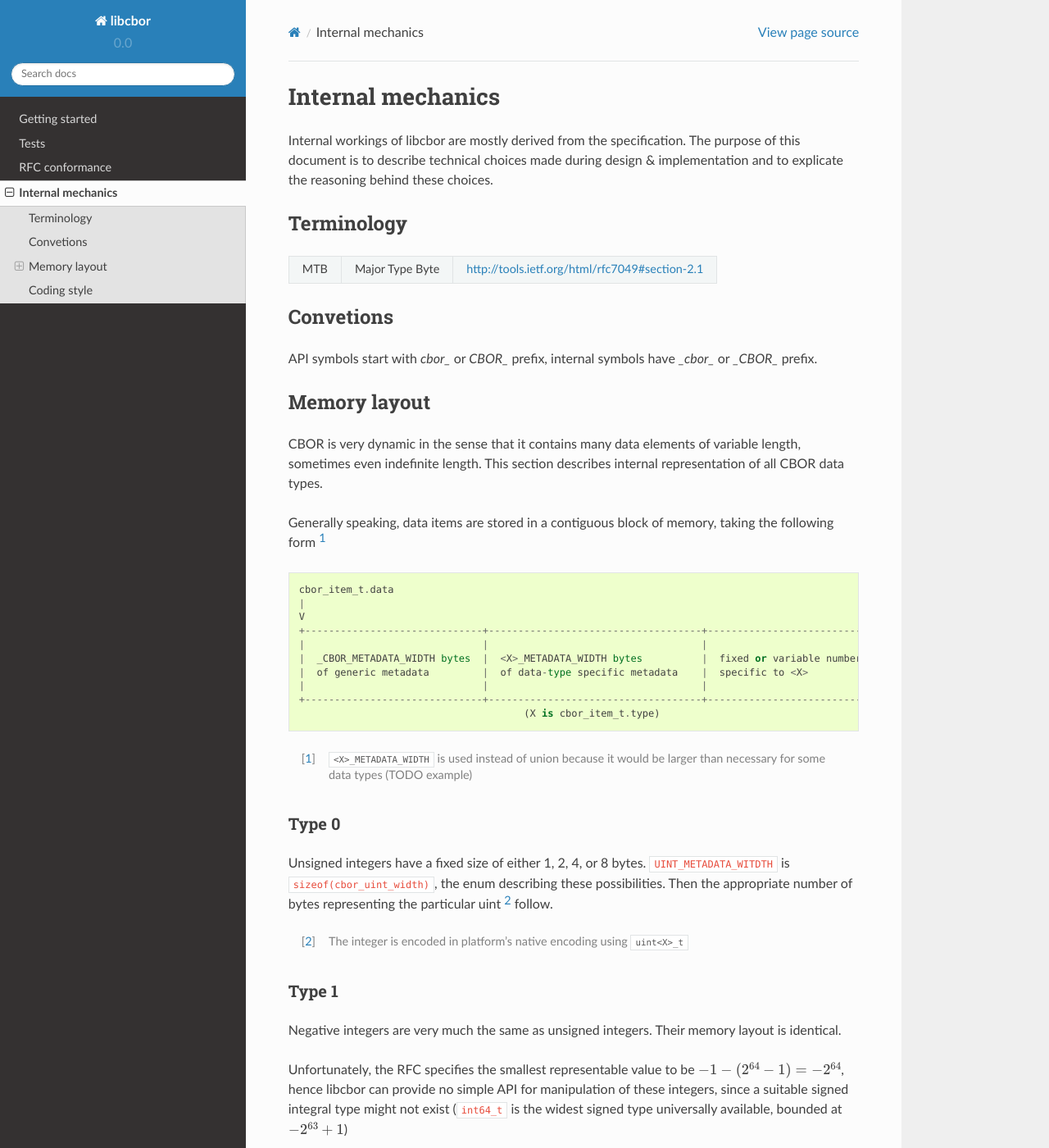
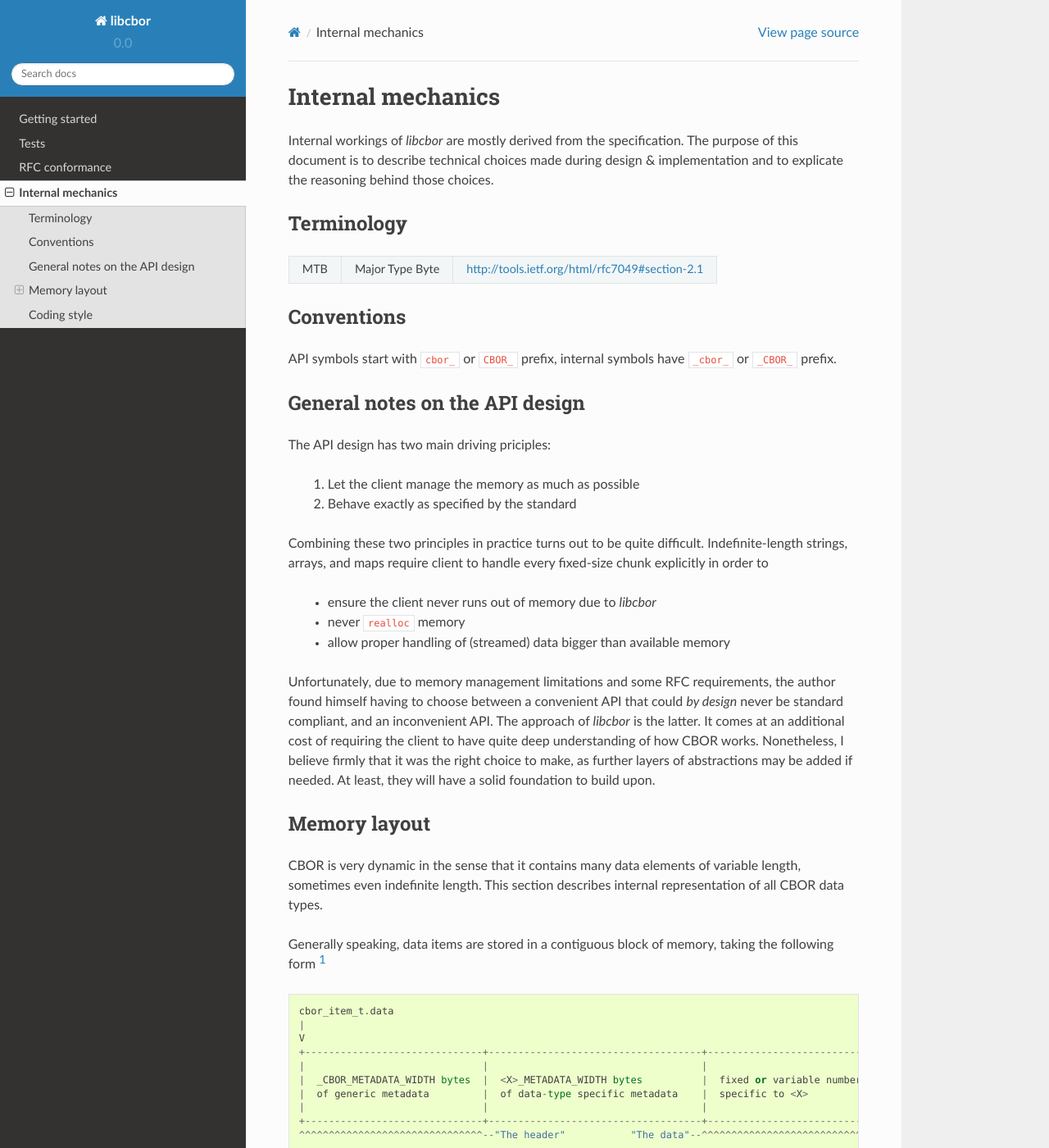
Before and after one commit to PJK/libcbor, a Sphinx documentation site: the page built from doc/source/internal.rst, in a window 1280 px wide and 1400 px high. Shown: the whole window at 82% size. Built offline with Sphinx 7.4.7 and the Read the Docs theme 2.0.0, drawn with Linux system fonts in a browser that asks for light colours; some of the changed text lies outside the part shown.

Commit message:
Document BS

```diff
--- a/doc/source/internal.rst
+++ b/doc/source/internal.rst
@@ -1,7 +1,7 @@
 Internal mechanics
 ==========================
 
-Internal workings of libcbor are mostly derived from the specification. The purpose of this document is to describe technical choices made during design & implementation and to explicate the reasoning behind these choices.
+Internal workings of *libcbor* are mostly derived from the specification. The purpose of this document is to describe technical choices made during design & implementation and to explicate the reasoning behind those choices.
 
 Terminology
 ---------------
@@ -9,9 +9,25 @@ Terminology
 MTB Major Type Byte    http://tools.ietf.org/html/rfc7049#section-2.1
 === =================  ===
 
-Convetions
+Conventions
 --------------
-API symbols start with `cbor_` or `CBOR_` prefix, internal symbols have `_cbor_` or `_CBOR_` prefix.
+API symbols start with ``cbor_`` or ``CBOR_`` prefix, internal symbols have ``_cbor_`` or ``_CBOR_`` prefix.
+
+
+General notes on the API design
+--------------------------------
+The API design has two main driving priciples:
+
+ 1. Let the client manage the memory as much as possible
+ 2. Behave exactly as specified by the standard
+
+Combining these two principles in practice turns out to be quite difficult. Indefinite-length strings, arrays, and maps require client to handle every fixed-size chunk explicitly in order to
+
+ - ensure the client never runs out of memory due to *libcbor*
+ - never ``realloc`` memory
+ - allow proper handling of (streamed) data bigger than available memory
+
+Unfortunately, due to memory management limitations and some RFC requirements, the author found himself having to choose between a convenient API that could *by design* never be standard compliant, and an inconvenient API. The approach of *libcbor* is the latter. It comes at an additional cost of requiring the client to have quite deep understanding of how CBOR works. Nonetheless, I believe firmly that it was the right choice to make, as further layers of abstractions may be added if needed. At least, they will have a solid foundation to build upon.
 
 Memory layout
 ---------------
@@ -29,8 +45,13 @@ Generally speaking, data items are stored in a contiguous block of memory, takin
   |  of generic metadata         |  of data-type specific metadata    |  specific to <X>                    |
   |                              |                                    |                                     |
   +------------------------------+------------------------------------+-------------------------------------+
+  ^^^^^^^^^^^^^^^^^^^^^^^^^^^^^^^--"The header"           "The data"--^^^^^^^^^^^^^^^^^^^^^^^^^^^^^^^^^^^^^^
+
+  ^^^^^^^^^^^^^^^^^^^^^^^^^^^^^^^^^^^^^^^^^^^^^^^^^^^^^^^^^^^^^^^^^^^^--"The metadata"
+
+         "The specific metadata"--^^^^^^^^^^^^^^^^^^^^^^^^^^^^^^^^^^^^
+
                                         (X is cbor_item_t.type)
-
 
 .. [#] ``<X>_METADATA_WIDTH`` is used instead of union because it would be larger than necessary for some data types (TODO example)
 
@@ -44,7 +65,7 @@ Type 1
 ^^^^^^^^^^^^
 Negative integers are very much the same as unsigned integers. Their memory layout is identical.
 
-Unfortunately, the RFC specifies the smallest representable value to be :math:`-1 - (2^{64} - 1) = -2^{64}`, hence libcbor can provide no simple API for manipulation of these integers, since a suitable signed integral type might not exist (``int64_t`` is the widest signed type universally available, bounded at :math:`-2^{63}+1`)
+Unfortunately, the RFC specifies the smallest representable value to be :math:`-1 - (2^{64} - 1) = -2^{64}`, hence *libcbor* can provide no simple API for manipulation of these integers, since a suitable signed integral type might not exist (``int64_t`` is the widest signed type universally available, bounded at :math:`-2^{63}+1`)
 
 TODO static assert check
 
@@ -67,6 +88,7 @@ Bytestrings have either fixed or indefinite length. This is described by :type:`
                                         (X is cbor_item_t.type)
 
 
+The data is either a contiguous block of memory containing ``(struct _cbor_bytestring_metadata).length`` bytes, or a pointer to **the last** chunk read. It is initialized to ``NULL``. Upon reading an invalid chunk or failing to read a chunk, it will be set to ``NULL``. After calling :func:`cbor_bytestring_read_chunk`, the pointer is a valid, initialized :type:`cbor_item_t *`, or ``NULL``. Further manipulation (e.g. calling :func:`cbor_bytestring_get_chunk` and ``decref``-ing it) might break the guarantee.
 
 Coding style
 -------------
```
